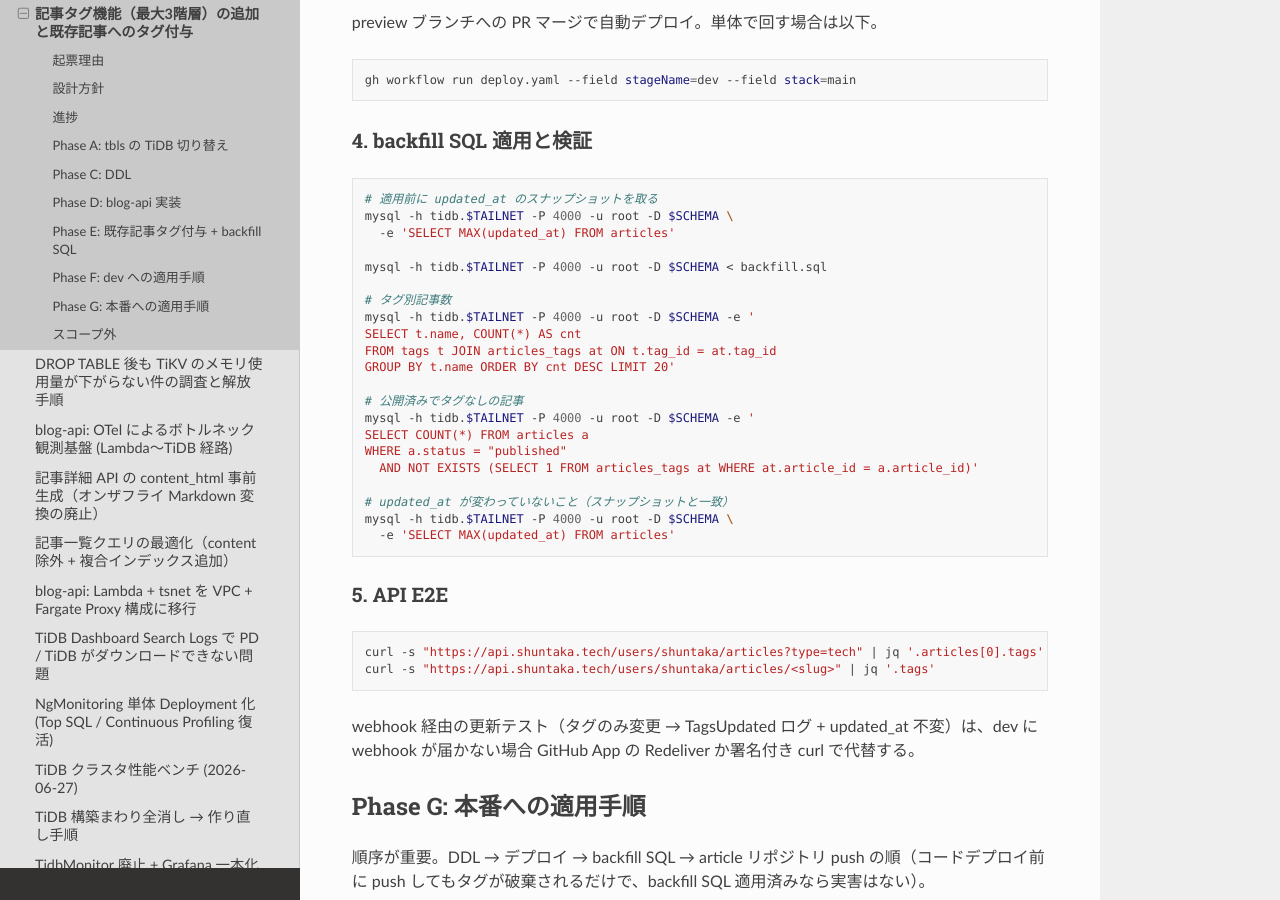
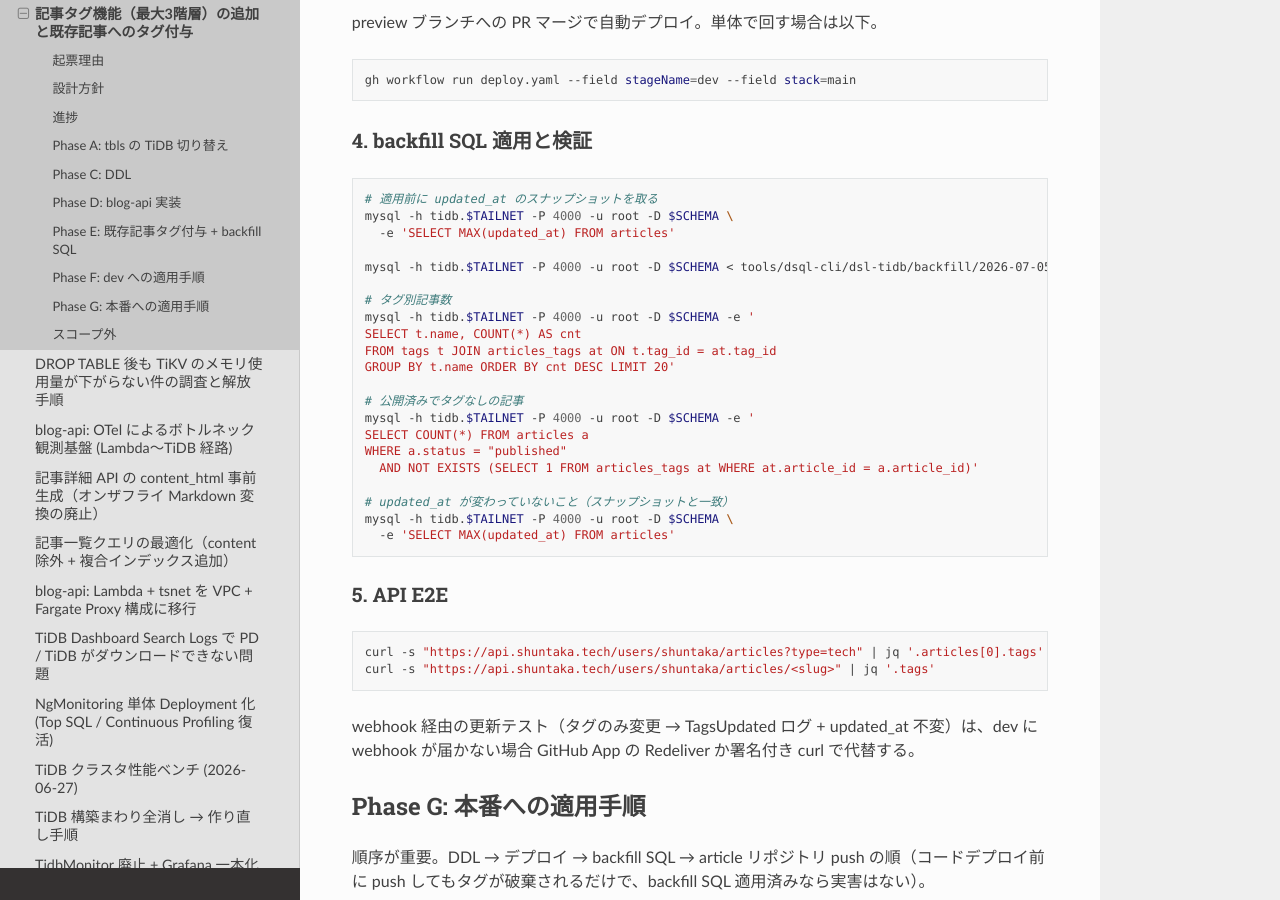
Before and after one commit to shuntaka9576/shuntaka-dev, a Sphinx documentation site: the page built from docs/source/tasks/2026-07-05-article-tags.md, in a window 1280 px wide and 900 px high, scrolled down 5337 px. Built offline with Sphinx 7.4.7 and the Read the Docs theme 3.1.0, drawn with Linux system fonts in a browser that asks for light colours; pages that are not in the unit, such as notebooks, are missing from menus.

Commit message:
docs: backfill SQL の適用コマンドを実ファイルパスに修正

```diff
--- a/docs/source/tasks/2026-07-05-article-tags.md
+++ b/docs/source/tasks/2026-07-05-article-tags.md
@@ -209,7 +209,7 @@ gh workflow run deploy.yaml --field stageName=dev --field stack=main
 mysql -h tidb.$TAILNET -P 4000 -u root -D $SCHEMA \
   -e 'SELECT MAX(updated_at) FROM articles'
 
-mysql -h tidb.$TAILNET -P 4000 -u root -D $SCHEMA < backfill.sql
+mysql -h tidb.$TAILNET -P 4000 -u root -D $SCHEMA < tools/dsql-cli/dsl-tidb/backfill/2026-07-05-article-tags.sql
 
 # タグ別記事数
 mysql -h tidb.$TAILNET -P 4000 -u root -D $SCHEMA -e '
```
